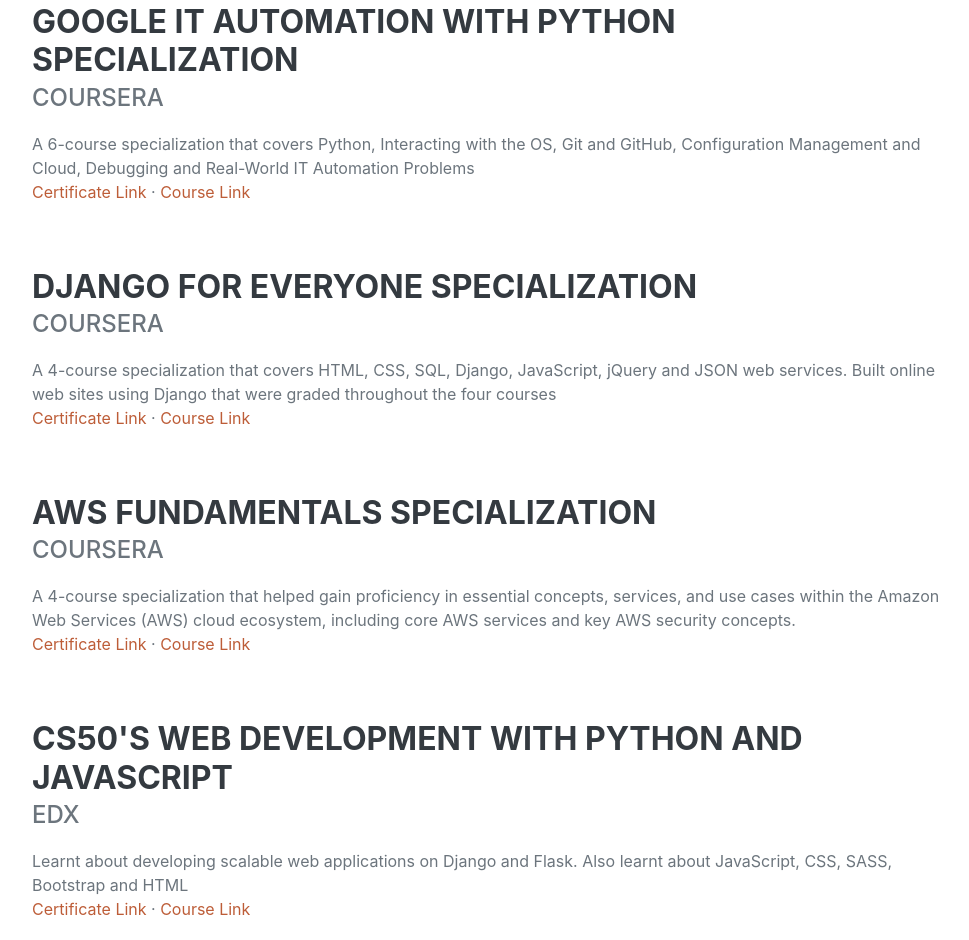
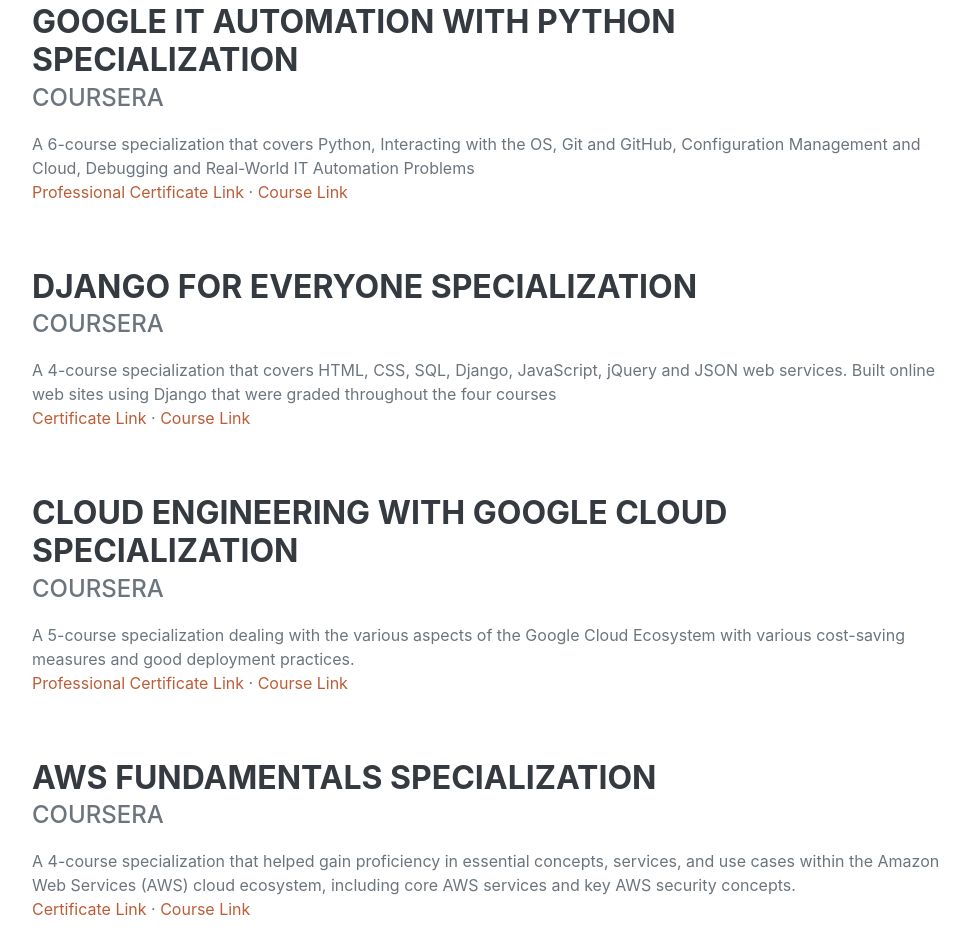
Before and after one commit to kevinjoseph61/kevinjoseph61.github.io, a plain HTML site: page index.html in a window 1280 px wide. Shown: the part 2694-3634 px from the top of the page, without its empty margins (288-1257 px from the left). Drawn offline with nearby package versions, Linux system fonts and the light colour scheme; a web font is replaced by a local one.

Commit message:
adding new course

```diff
--- a/index.html
+++ b/index.html
@@ -175,7 +175,7 @@
                             <h3 class="mb-0">Google IT Automation With Python Specialization</h3>
                             <div class="subheading mb-3">Coursera</div>
                             <div>A 6-course specialization that covers Python, Interacting with the OS, Git and GitHub, Configuration Management and Cloud, Debugging and Real-World IT Automation Problems</div>
-                            <p><a href="https://www.coursera.org/account/accomplishments/professional-cert/REAPMFPET59C">Certificate Link</a> · <a href="https://www.coursera.org/professional-certificates/google-it-automation">Course Link</a></p>
+                            <p><a href="https://www.coursera.org/account/accomplishments/professional-cert/REAPMFPET59C">Professional Certificate Link</a> · <a href="https://www.coursera.org/professional-certificates/google-it-automation">Course Link</a></p>
                         </div>
                     </div>
                     <div class="d-flex flex-column flex-md-row justify-content-between mb-5">
@@ -184,6 +184,14 @@
                             <div class="subheading mb-3">Coursera</div>
                             <div>A 4-course specialization that covers HTML, CSS, SQL, Django, JavaScript, jQuery and JSON web services. Built online web sites using Django that were graded throughout the four courses</div>
                             <p><a href="https://www.coursera.org/account/accomplishments/specialization/9CP8T7SKCW7L">Certificate Link</a> · <a href="https://www.coursera.org/specializations/django">Course Link</a></p>
+                        </div>
+                    </div>
+                    <div class="d-flex flex-column flex-md-row justify-content-between mb-5">
+                        <div class="flex-grow-1">
+                            <h3 class="mb-0">Cloud Engineering with Google Cloud Specialization</h3>
+                            <div class="subheading mb-3">Coursera</div>
+                            <div>A 5-course specialization dealing with the various aspects of the Google Cloud Ecosystem with various cost-saving measures and good deployment practices.</div>
+                            <p><a href="https://www.coursera.org/account/accomplishments/professional-cert/7QJ6PGP6NNMB">Professional Certificate Link</a> · <a href="https://www.coursera.org/professional-certificates/cloud-engineering-gcp">Course Link</a></p>
                         </div>
                     </div>
                     <div class="d-flex flex-column flex-md-row justify-content-between mb-5">
@@ -326,7 +334,7 @@
                         <div class="flex-grow-1">
                             <h3 class="mb-0">Spell Security</h3>
                             <div class="subheading mb-1">Intern</div>
-                            <div>Learnt how to write C++ for developement as well as problem solving. Learnt to use sockets and additional OS and Security concepts</div>
+                            <div>Learnt how to write C++ for development as well as problem solving. Learnt to use sockets and additional OS and Security concepts</div>
                         </div>
                         <div class="flex-shrink-0"><span class="text-primary">Jul 2020 - Jul 2020</span></div>
                     </div>
```
